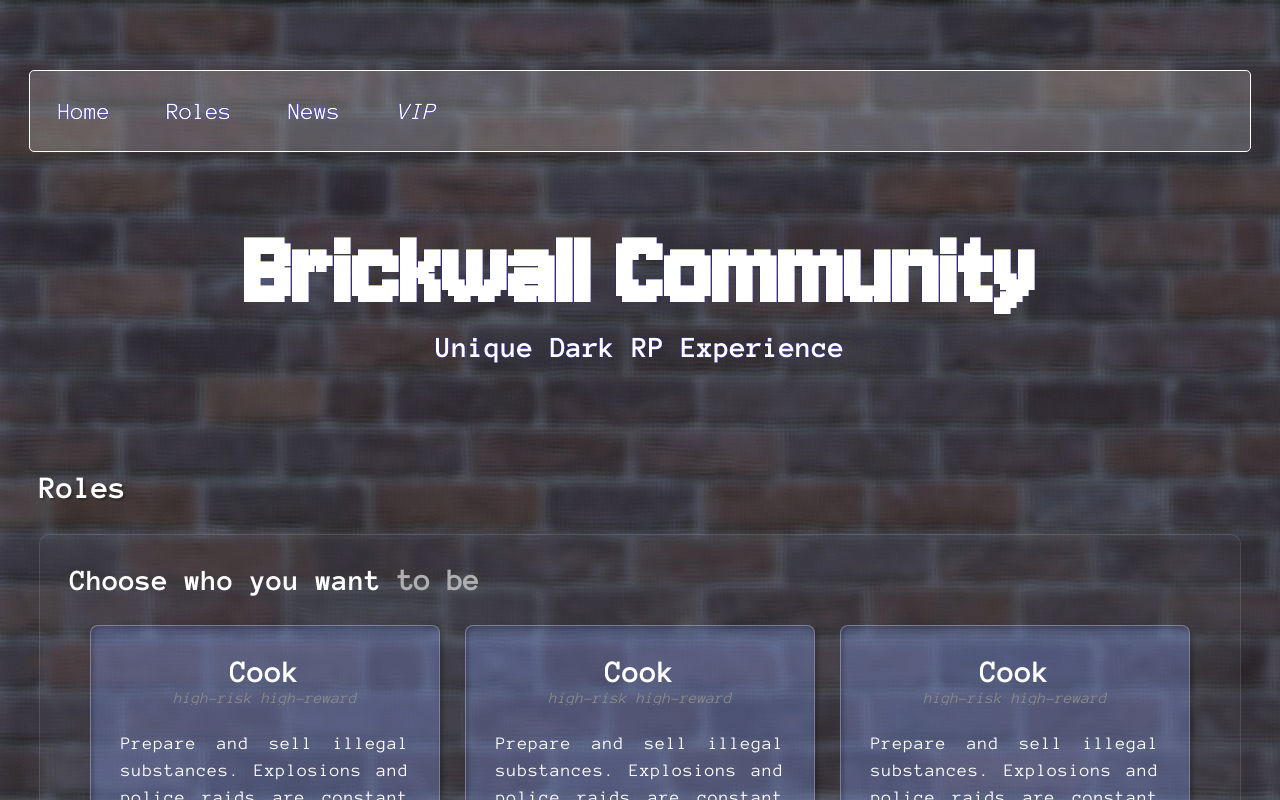
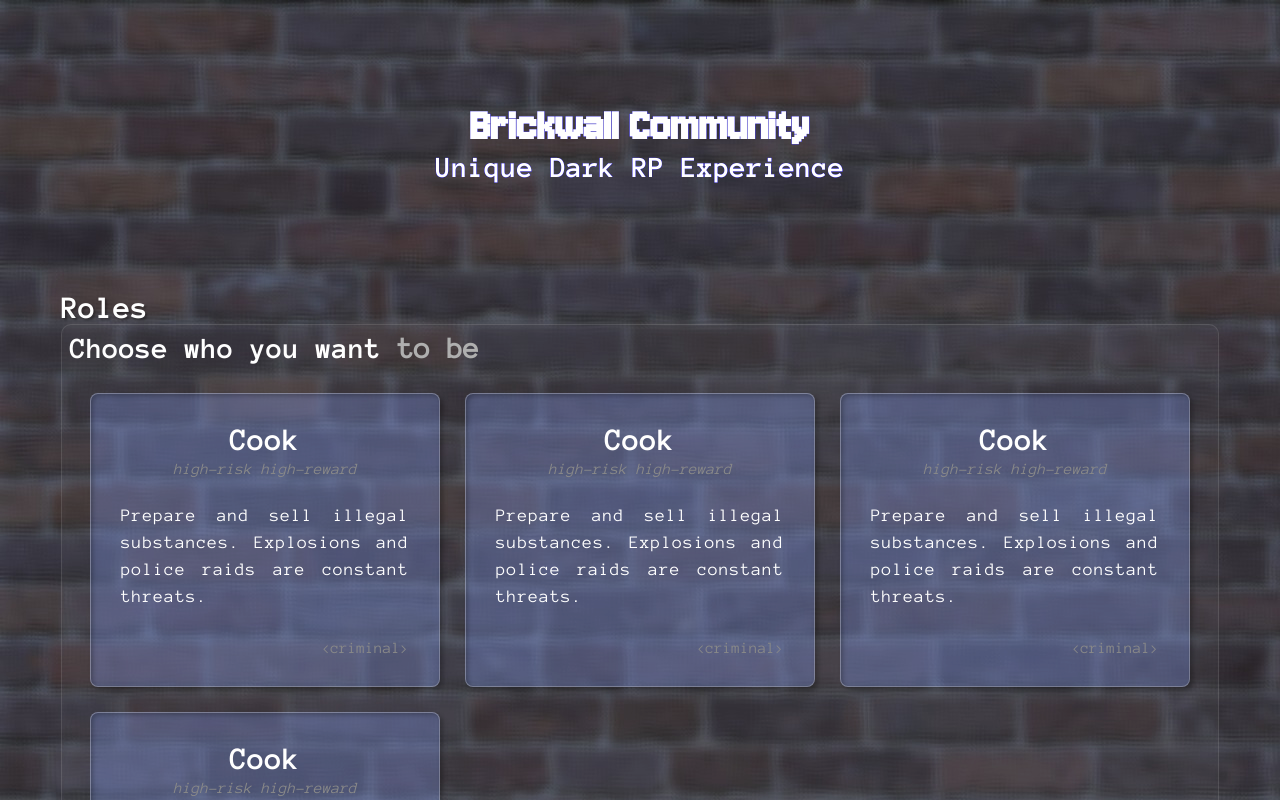
Before and after one commit to EmekC/brickwall-community, a React (Vite) app: page / in a window 1280 px wide. Shown: the top 800 px of the page. Built offline with nearby package versions, Linux system fonts and the light colour scheme.

Commit message:
emek is fixing stuff

```diff
--- a/src/App.css
+++ b/src/App.css
@@ -26,12 +26,11 @@ body {
   justify-content: center;
   align-items: center;
 
-  overflow-x: hidden;
 }
 
 :root {
   --primary-color: white;
-  --font-size-h1: 7rem; /* 112px */
+  --font-size-h1: 3rem; /* 112px */
   --font-size-h2: 2rem; /* 32px */
   --font-size-h3: 1.875rem; /* 30px */
   --font-size-h4: 1rem; /* 16px */
--- a/src/App.tsx
+++ b/src/App.tsx
@@ -5,7 +5,7 @@ import PageContent from "./components/PageContent/PageContent";
 function App() {
   return (
     <>
-      <NavBar />
+      {/* <NavBar /> */}
       <PageContent />
     </>
   );
--- a/src/components/Card/Card.module.css
+++ b/src/components/Card/Card.module.css
@@ -14,29 +14,24 @@
   box-shadow: inset 2px 2px 0.25rem rgba(0, 0, 0, 0.25),
     3px 3px 0.25rem rgba(0, 0, 0, 0.25);
   /* inset -  turns outer shadow into inner */
-  overflow-x: hidden;
 }
 
 .cardTitle {
   align-self: center;
-  overflow-x: hidden;
 }
 
 .cardSubtitle {
   align-self: center;
   margin-top: 0.313rem;
   font-style: italic;
-  overflow-x: hidden;
 }
 
 .cardText {
   justify-content: center;
   margin-top: 1.563rem;
-  overflow-x: hidden;
 }
 
 .cardTag {
   align-self: flex-end;
   margin-top: 1.875rem;
-  overflow-x: hidden;
 }
--- a/src/components/CardsContainer/CardsContainer.module.css
+++ b/src/components/CardsContainer/CardsContainer.module.css
@@ -4,14 +4,12 @@
   gap: 1.563rem;
   padding: 0 1.25rem;
   width: 100%;
-  overflow-x: hidden;
 }
 
 @media (max-width: 992px) {
   .cardsContainer {
     grid-template-columns: repeat(auto-fit, minmax(18rem, 1fr));
     justify-content: stretch;
-    overflow-x: hidden;
   }
 }
 
@@ -19,6 +17,5 @@
   .cardsContainer {
     grid-template-columns: repeat(3, 21.875rem);
     justify-content: center;
-    overflow-x: hidden;
   }
 }
--- a/src/components/ContentSection/ContentSection.module.css
+++ b/src/components/ContentSection/ContentSection.module.css
@@ -1,8 +1,8 @@
 .contentSection {
   display: flex;
   flex-direction: column;
-  gap: 1.875rem;
-  padding: 0.625rem; /* more space when href */
+  /* gap: 1.875rem; */
+  padding: 0.625rem;
   overflow-x: hidden;
 }
 
@@ -17,7 +17,7 @@
   border: 1.5px solid rgba(255, 255, 255, 0.1);
   background-color: rgba(95, 95, 104, 0.15);
   border-radius: 10px;
-  padding: 1.875rem;
+  padding: 0.5rem;
   overflow-x: hidden;
 }
 /* height: 100%;  */
--- a/src/components/Header/Header.module.css
+++ b/src/components/Header/Header.module.css
@@ -4,5 +4,4 @@
   text-align: center;
   text-shadow: var(--text-shadow-blue);
   max-width: 100%;
-  overflow-x: hidden;
 }
--- a/src/components/NavBar/NavBar.module.css
+++ b/src/components/NavBar/NavBar.module.css
@@ -2,7 +2,6 @@ nav {
   display: flex;
   justify-content: left;
   gap: 1.5rem;
-  overflow-x: hidden;
 }
 
 .navContainer {
@@ -14,7 +13,6 @@ nav {
   border: 1.5px solid white;
   border-radius: 5px;
 
-  overflow: hidden;
 }
 
 a {
@@ -22,5 +20,4 @@ a {
   text-shadow: -0.2px 0 #1d12c2, 0 0.2px #1d12c2, 0.2px 0 #1d12c2,
     0 0.2px #1d12c2;
   /* padding is in the app.css */
-  overflow-x: hidden;
 }
--- a/src/components/PageContent/PageContent.module.css
+++ b/src/components/PageContent/PageContent.module.css
@@ -5,5 +5,4 @@
   margin-bottom: 3.125rem;
   width: 100%;
   max-width: 100%;
-  overflow-x: hidden;
 }
--- a/src/components/PageContent/PageContent.tsx
+++ b/src/components/PageContent/PageContent.tsx
@@ -23,8 +23,8 @@ function PageContent() {
       <ContentSection id="Roles" title="Roles" subtitle={rolesSubtitle}>
         <CardsContainer />
       </ContentSection>
-      <ContentSection id="News" title="News" text={newsContent} />
-      <ContentSection id="VIP" title="VIP Access" text={vipContent} />
+      {/* <ContentSection id="News" title="News" text={newsContent} /> */}
+      {/* <ContentSection id="VIP" title="VIP Access" text={vipContent} /> */}
     </div>
   );
 }
```
